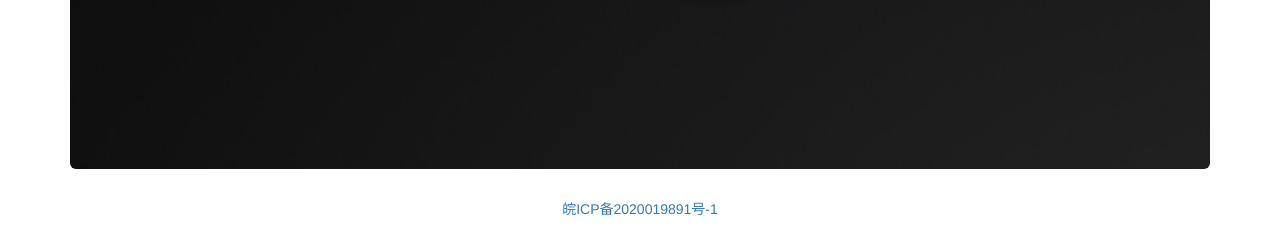
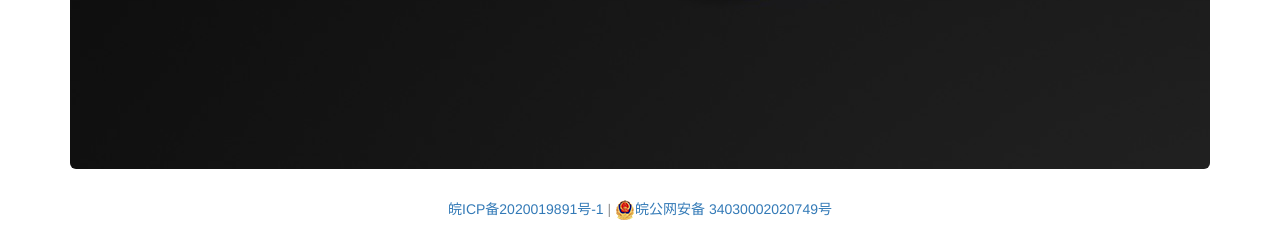
Before and after one commit to NullOnSpace/mrfox, a Django app: page / in a window 1280 px wide. Shown: the part 551-800 px from the top of the page. Run offline with Django 3.2, Linux system fonts and the light colour scheme.

Commit message:
add beian to index.html

```diff
--- a/blog/templates/blog/index.html
+++ b/blog/templates/blog/index.html
@@ -27,8 +27,11 @@
       </p>
     </div>
     <div class="footer">
-      <div class="text-center">
+      <div class="text-center" style="color:#939393;">
         <a href="http://www.beian.miit.gov.cn" target="_blank">皖ICP备2020019891号-1</a>
+        | <a target="_blank" href="http://www.beian.gov.cn/portal/registerSystemInfo?recordcode=34030002020749"><img src="{% static "img/beian.png" %}" /><span>皖公网安备 34030002020749号</span></a>
+</div>
+
         <!-- |<a href="http://www.beian.gov.cn/portal/registerSystemInfo?recordcode=42018502000107" target="_blank">鄂公网安备 42018502000107号</a> -->
       </div>
     </div>
```
Also changed, not shown: blog/static/img/beian.png (added).
